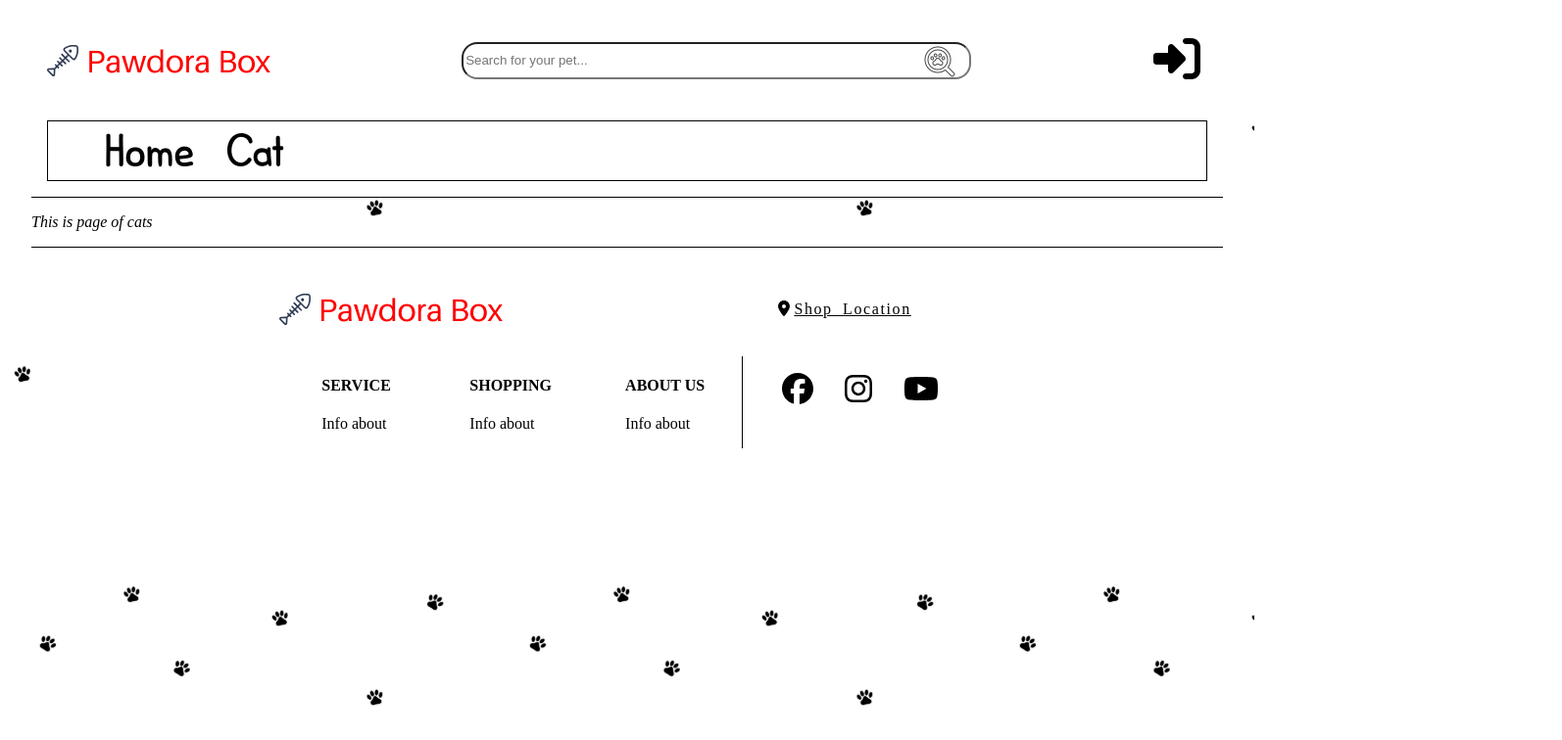
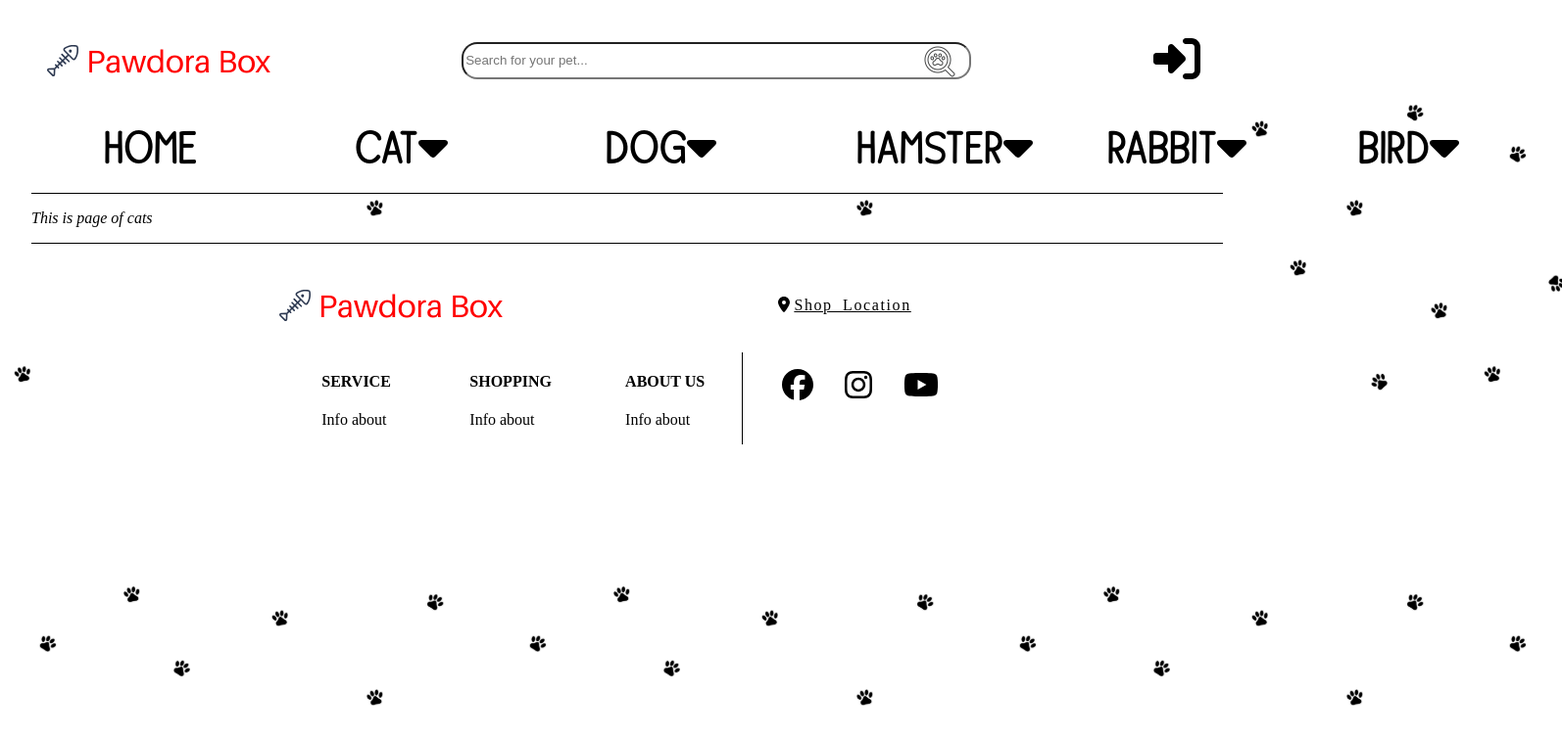
Before and after one commit to YaseiTanuki/Pawdora-Box, a React (Vite) app: page /cat in a window 1280 px wide. Shown: the top 756 px of the page at 98% size, 1594 px wide, since content can reach past the window. Built offline with nearby package versions, Linux system fonts and the light colour scheme.

Commit message:
add drop down to nav bar

```diff
--- a/src/components/small_components/navigation_bar/navigation_bar.jsx
+++ b/src/components/small_components/navigation_bar/navigation_bar.jsx
@@ -1,12 +1,37 @@
 import "./navigation_bar.scss"
 import { NavLink } from "react-router-dom"
+import { FontAwesomeIcon } from "@fortawesome/react-fontawesome"
+import { useState } from "react"
+import Popup from "reactjs-popup"
 
 const NavigationBar = () => {
+
+    const CatSubMenu = () => {
+        return (
+            <article className="cat-sub-menu">
+                <ul>
+                    <li>Cat Food</li>
+                    <li>Cat Toy</li>
+                    <li>Cat Drink</li>
+                </ul>
+            </article>
+        )
+    }
+
     return (
+
         <nav>
             <ul>
-                <li><NavLink className="NavLink" to="/">Home</NavLink></li>
-                <li><NavLink className="NavLink" to="/cat">Cat</NavLink></li>
+                <li><NavLink className="NavLink" to="/">HOME</NavLink></li>
+                <li>
+                    <Popup trigger={<NavLink className="NavLink" to="#">CAT<FontAwesomeIcon icon="caret-down"/></NavLink>} >
+                        <CatSubMenu/>
+                    </Popup>
+                </li>
+                <li><NavLink className="NavLink" to="#">DOG<FontAwesomeIcon icon="caret-down"/></NavLink></li>
+                <li><NavLink className="NavLink" to="#">HAMSTER<FontAwesomeIcon icon="caret-down"/></NavLink></li>
+                <li><NavLink className="NavLink" to="#">RABBIT<FontAwesomeIcon icon="caret-down"/></NavLink></li>
+                <li><NavLink className="NavLink" to="#">BIRD<FontAwesomeIcon icon="caret-down"/></NavLink></li>
             </ul>
         </nav>
     )
--- a/src/components/small_components/navigation_bar/navigation_bar.scss
+++ b/src/components/small_components/navigation_bar/navigation_bar.scss
@@ -1,12 +1,14 @@
 nav {
-    border: 1px solid black;
     max-height: fit-content;
     margin-top: 2rem;
     ul {
         list-style-type: none;
         display: flex;
         margin: 2px;
+        gap: 2rem;
+        justify-content: space-between;
         li {
+            min-width: 14rem;
             .NavLink {
                 padding: 0.2rem 1rem 0.2rem 1rem;
                 margin: 0;
@@ -22,3 +24,18 @@
         }
     }
 }
+
+.cat-sub-menu {
+    border: 1px solid black;
+    background-color: black;
+    color: white;
+    min-width: 10rem;
+    font-size: 1.5rem;
+    ul{
+        margin: 0;
+        padding: 0;
+        list-style: none;
+        display: flex;
+        flex-direction: column;
+    }
+}
```
